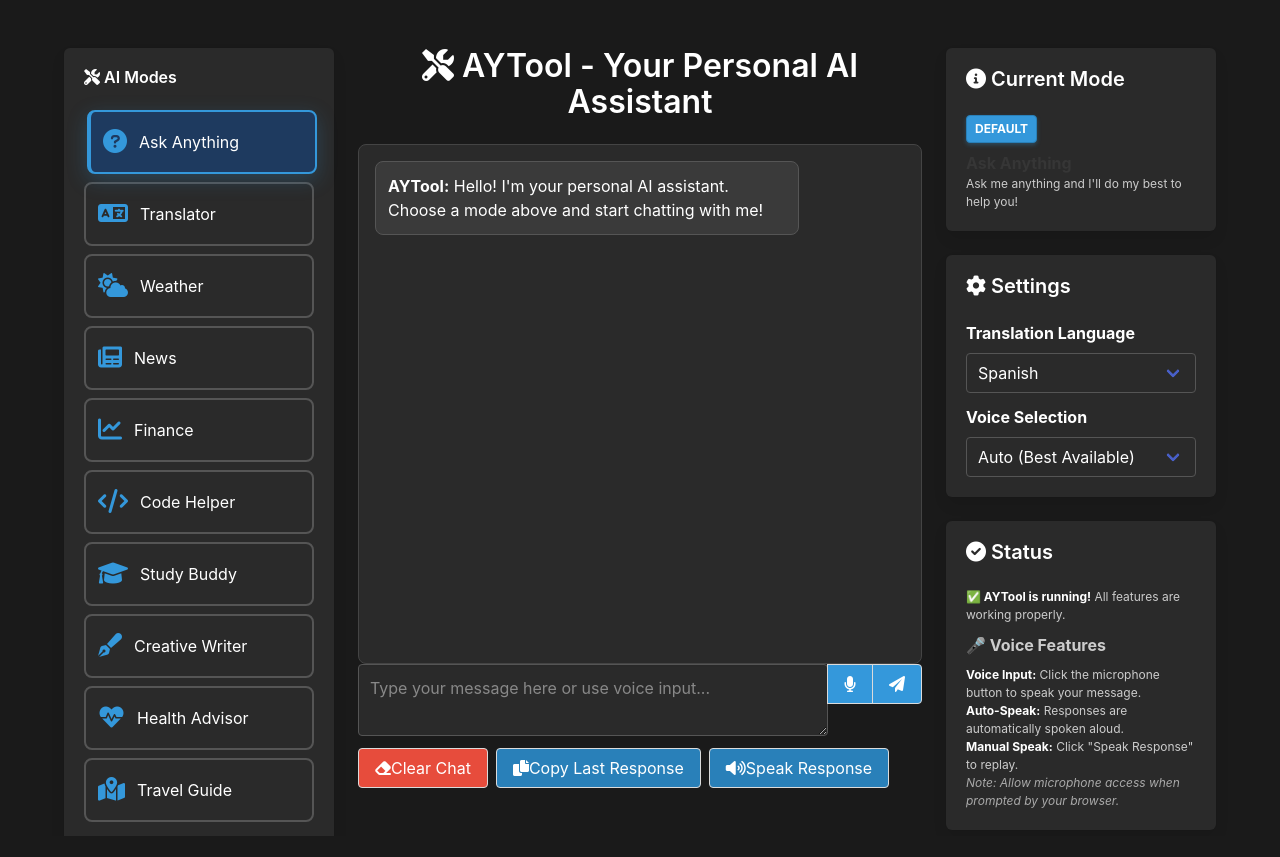
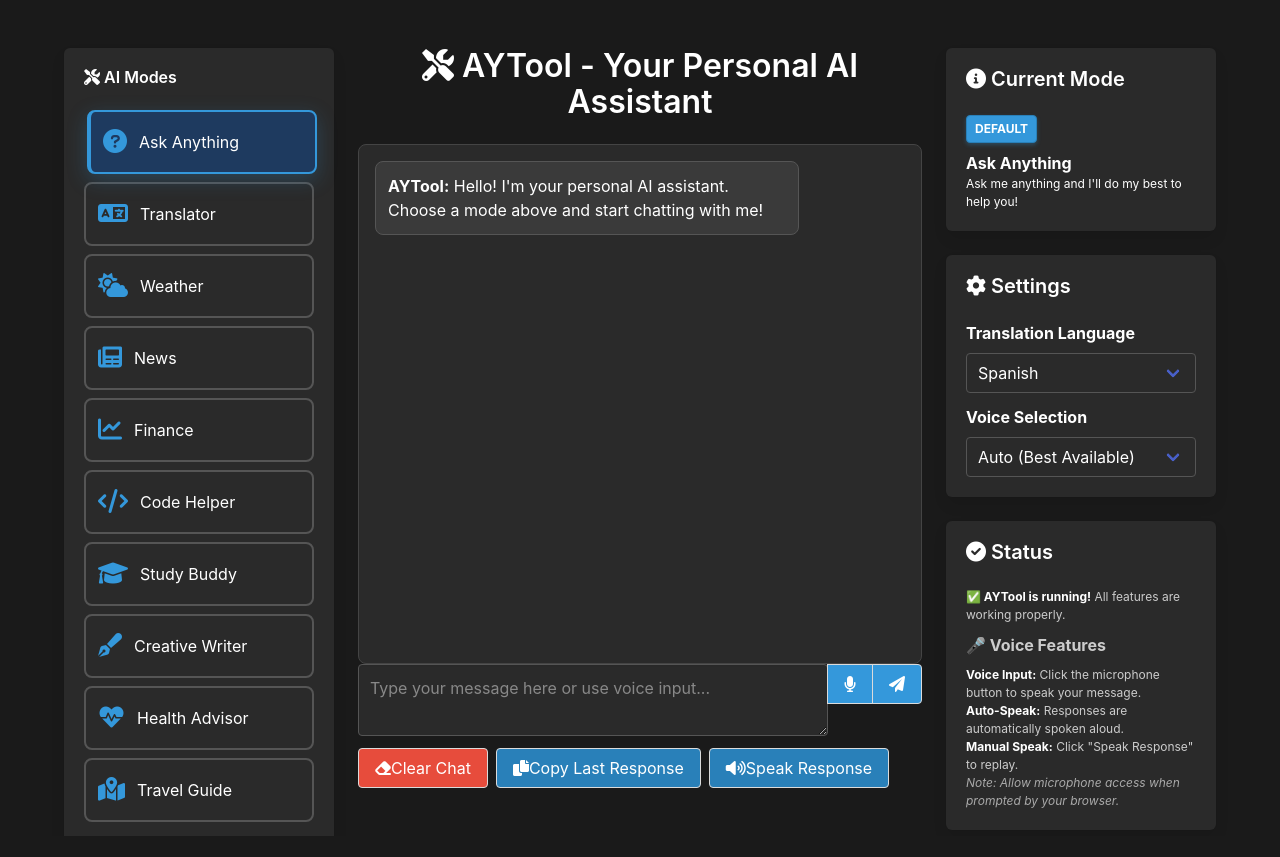
Before and after one commit to atulyadav128/translate, a Flask app: page / in a window 1280 px wide. Shown: the part 52-909 px from the top of the page. Run offline with Flask 3, Linux system fonts and the light colour scheme; some libraries are stand-ins or nearby versions.

Commit message:
Fix current mode name visibility in dark theme

```diff
--- a/templates/index.html
+++ b/templates/index.html
@@ -210,6 +210,15 @@
             color: #cccccc !important;
         }
         .mode-info strong {
+            color: #ffffff !important;
+        }
+        #currentModeInfo {
+            color: #ffffff !important;
+        }
+        #currentModeInfo p {
+            color: #ffffff !important;
+        }
+        #currentModeInfo strong {
             color: #ffffff !important;
         }
         @media (max-width: 768px) {
```
